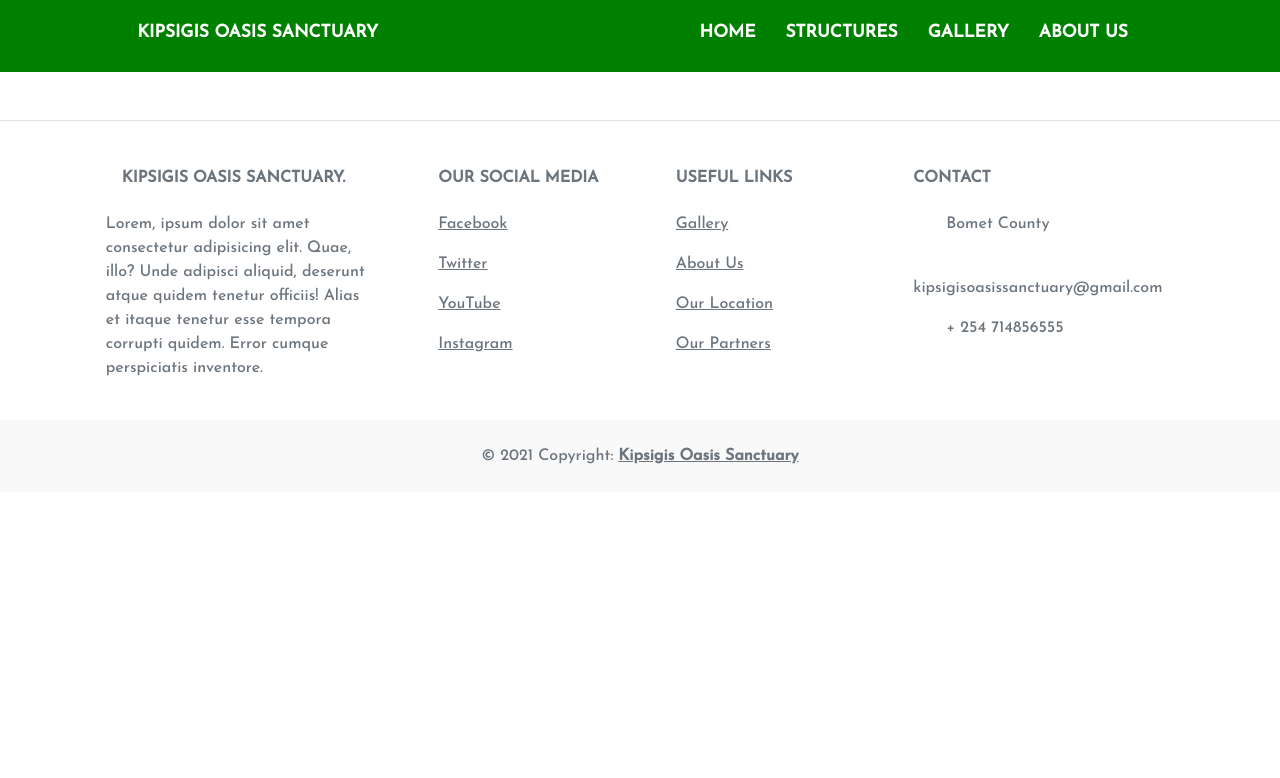
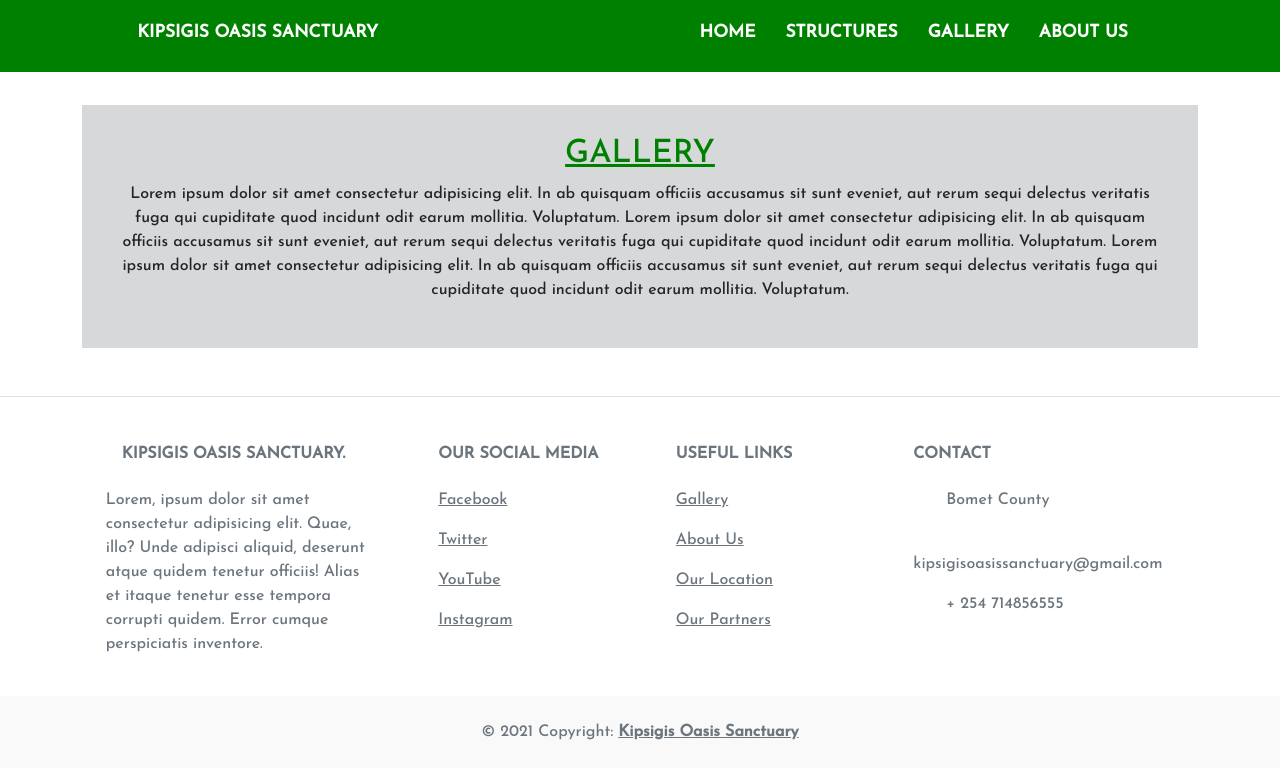
Before and after one commit to Vitalis-Kirui/Kipsigis-Sanctuary-Oasis, an Angular app: page /gallery in a window 1280 px wide. Before the commit this address led to /. Shown: the top 778 px of the page. Built offline with nearby package versions, Linux system fonts and the light colour scheme.

Commit message:
creating basic introduction for gallery

```diff
--- /dev/null
+++ b/src/app/Components/gallery/gallery.component.css
@@ -0,0 +1,10 @@
+.topPage{
+    margin-top: 3%;
+    background-color: rgb(214, 216, 218);
+    padding: 30px;
+}
+
+h2{
+    color: green;
+    text-decoration: underline 3px solid  green;
+}
--- /dev/null
+++ b/src/app/Components/gallery/gallery.component.html
@@ -0,0 +1,26 @@
+<div class="container">
+
+    <div class="topPage">
+
+        <div class="text-center">
+
+            <h2>GALLERY</h2>
+            <p>Lorem ipsum dolor sit amet consectetur adipisicing elit.
+                In ab quisquam officiis accusamus sit sunt eveniet, aut
+                rerum sequi delectus veritatis fuga qui cupiditate quod
+                incidunt odit earum mollitia. Voluptatum.
+                Lorem ipsum dolor sit amet consectetur adipisicing elit.
+                In ab quisquam officiis accusamus sit sunt eveniet, aut
+                rerum sequi delectus veritatis fuga qui cupiditate quod
+                incidunt odit earum mollitia. Voluptatum.
+                Lorem ipsum dolor sit amet consectetur adipisicing elit.
+                In ab quisquam officiis accusamus sit sunt eveniet, aut
+                rerum sequi delectus veritatis fuga qui cupiditate quod
+                incidunt odit earum mollitia. Voluptatum.
+            </p>
+
+        </div>
+
+    </div>
+
+</div>
--- /dev/null
+++ b/src/app/Components/gallery/gallery.component.ts
@@ -0,0 +1,15 @@
+import { Component, OnInit } from '@angular/core';
+
+@Component({
+  selector: 'app-gallery',
+  templateUrl: './gallery.component.html',
+  styleUrls: ['./gallery.component.css']
+})
+export class GalleryComponent implements OnInit {
+
+  constructor() { }
+
+  ngOnInit(): void {
+  }
+
+}
--- a/src/app/app-routing.module.ts
+++ b/src/app/app-routing.module.ts
@@ -1,13 +1,15 @@
 import { NgModule } from '@angular/core';
 import { RouterModule, Routes } from '@angular/router';
 import { AboutusComponent } from './Components/aboutus/aboutus.component';
+import { GalleryComponent } from './Components/gallery/gallery.component';
 import { HomeComponent } from './Components/home/home.component';
 import { StructuresComponent } from './Components/structures/structures.component';
 
 const routes: Routes = [
   { path: 'home', component: HomeComponent },
   { path: 'structures', component: StructuresComponent },
-  {path:'aboutus', component:AboutusComponent}
+  { path: 'aboutus', component: AboutusComponent },
+  {path:'gallery', component : GalleryComponent}
 ];
 
 @NgModule({
--- a/src/app/app.module.ts
+++ b/src/app/app.module.ts
@@ -8,6 +8,7 @@ import { NavbarComponent } from './Components/navbar/navbar.component';
 import { FooterComponent } from './Components/footer/footer.component';
 import { StructuresComponent } from './Components/structures/structures.component';
 import { AboutusComponent } from './Components/aboutus/aboutus.component';
+import { GalleryComponent } from './Components/gallery/gallery.component';
 
 @NgModule({
   declarations: [
@@ -16,7 +17,8 @@ import { AboutusComponent } from './Components/aboutus/aboutus.component';
     NavbarComponent,
     FooterComponent,
     StructuresComponent,
-    AboutusComponent
+    AboutusComponent,
+    GalleryComponent
   ],
   imports: [
     BrowserModule,
```
Also changed, not shown: 1 other file (tests, documents, lock files or other folders).
